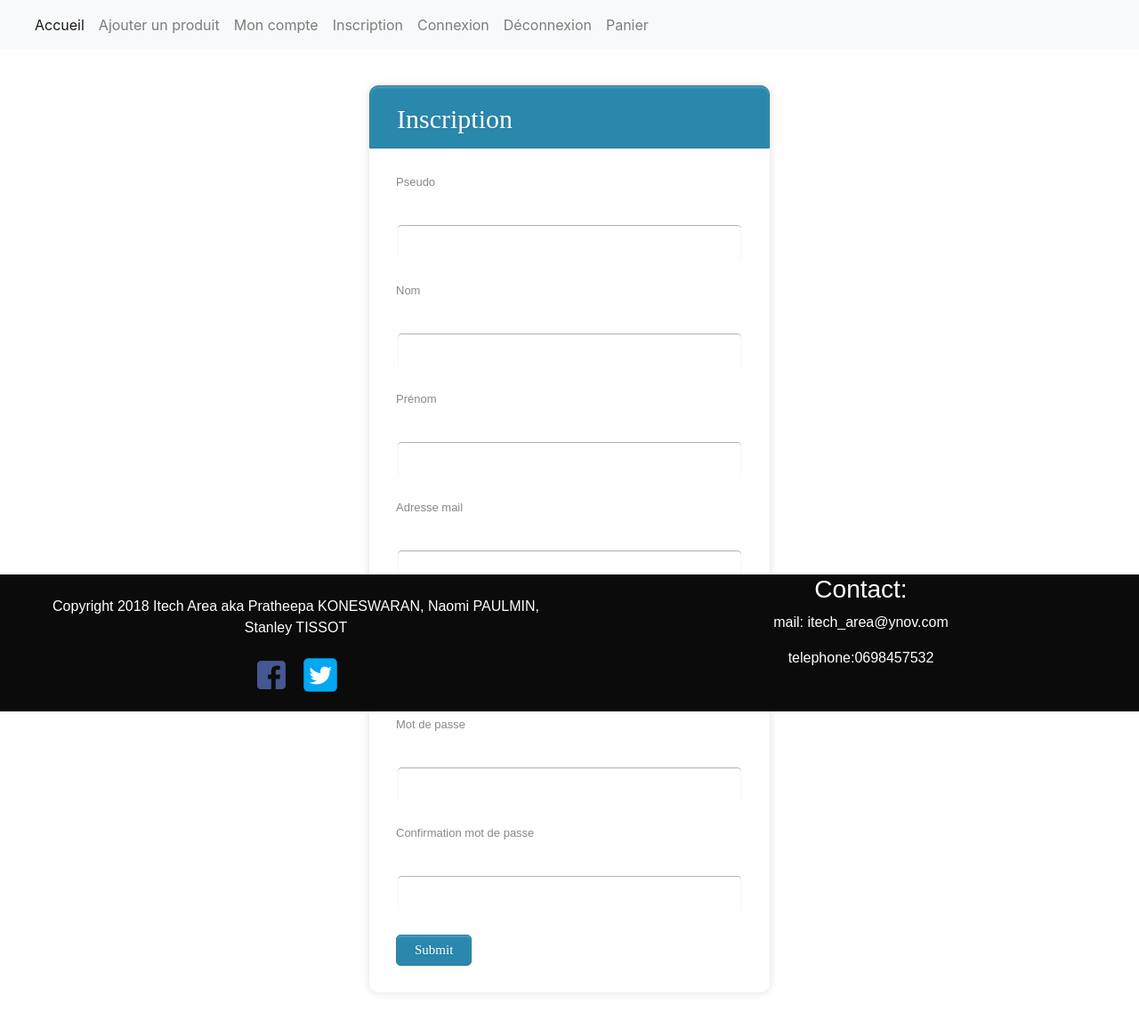
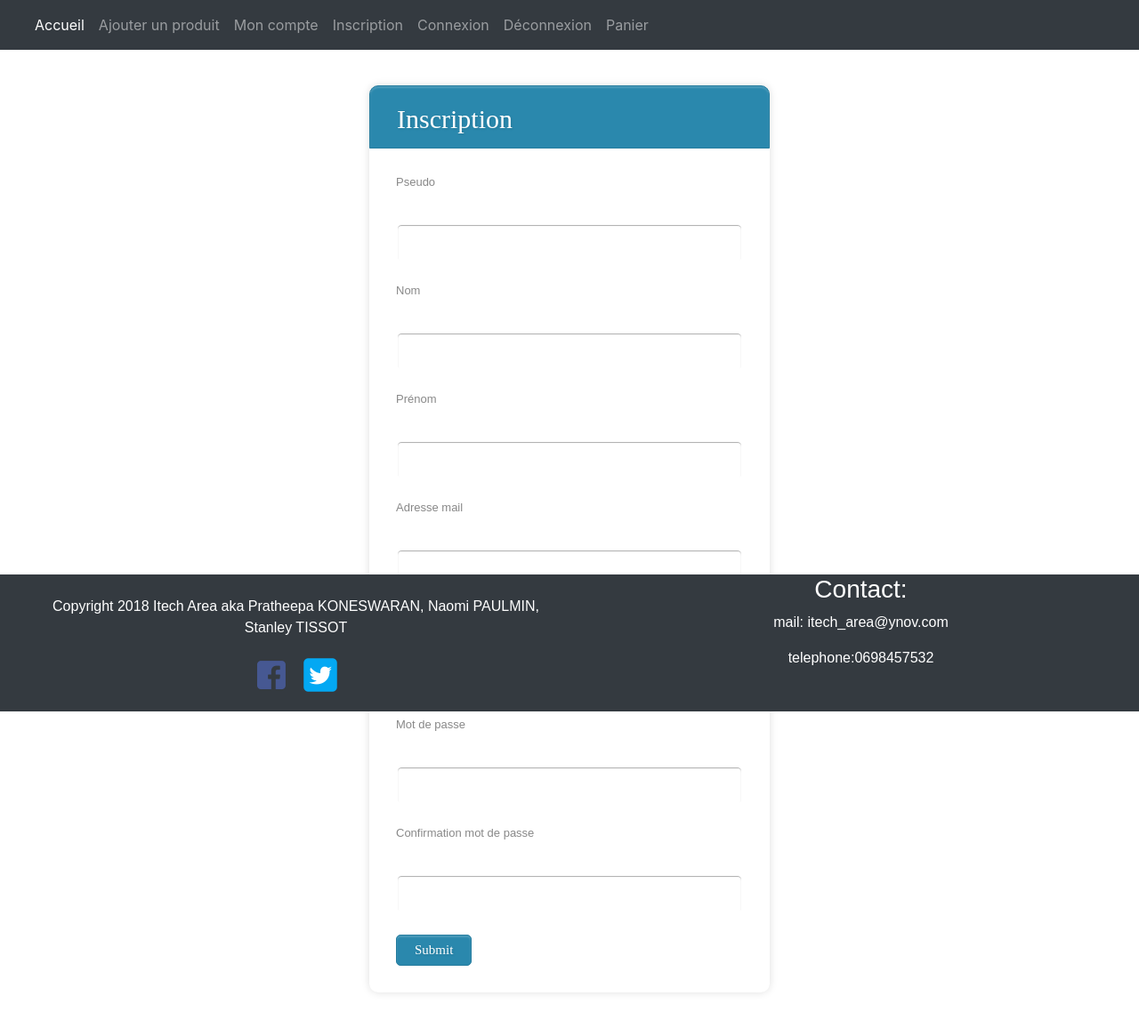
Before and after one commit to NaoSup/e-commerce, a PHP site: page /inscription.php in a window 1280 px wide. Shown: the whole page at 89% size. Run offline with PHP 8.4, Linux system fonts and the light colour scheme; some libraries are stand-ins or nearby versions.

Commit message:
Add files via upload

```diff
--- a/css/main.css
+++ b/css/main.css
@@ -4,7 +4,7 @@
     font-family: Arial;
     text-align: center;
     color :white;
-    background-color: #0b0b0b;
+    background-color:#343a40!important;
     width: 100%;
     bottom: 0;
     position: fixed;
--- a/includes/footer.html
+++ b/includes/footer.html
@@ -2,7 +2,7 @@
 
 
 <div class="bas"></div>
-<div id="footer">
+<div id="footer" style="background-color: #343a40!important">
     <div class="row">
         <div class="col-md-6">
             <ul>
@@ -20,7 +20,6 @@
     </div>
 </div>
 
-
 <script src="https://ajax.googleapis.com/ajax/libs/jquery/1.12.4/jquery.min.js"></script>
 <script src="https://maxcdn.bootstrapcdn.com/bootstrap/3.3.7/js/bootstrap.min.js" integrity="sha384-Tc5IQib027qvyjSMfHjOMaLkfuWVxZxUPnCJA7l2mCWNIpG9mGCD8wGNIcPD7Txa" crossorigin="anonymous"></script>
 </body>
--- a/includes/header.html
+++ b/includes/header.html
@@ -14,7 +14,7 @@
 <body>
 
 
-<nav class="navbar navbar-expand-lg navbar-light bg-light">
+<nav class="navbar navbar-expand-lg navbar navbar-dark bg-dark" style="background: #0b0b0b">
     <div class="container-fluid">
 
     <button class="navbar-toggler" type="button" data-toggle="collapse" data-target="#navbarNav" aria-controls="navbarNav" aria-expanded="false" aria-label="Toggle navigation">
--- a/index.php
+++ b/index.php
@@ -2,7 +2,6 @@
 session_start();
 require('./includes/init.php');
 include('./includes/header.html');
-include ('./includes/footer.html');
 
 
 ?>
@@ -56,6 +55,9 @@ else{
 </section>
 
 
+<?php
+include ('./includes/footer.html');
+?>
 <script src="https://ajax.googleapis.com/ajax/libs/jquery/1.12.4/jquery.min.js"></script>
 <script src="https://maxcdn.bootstrapcdn.com/bootstrap/3.3.7/js/bootstrap.min.js" integrity="sha384-Tc5IQib027qvyjSMfHjOMaLkfuWVxZxUPnCJA7l2mCWNIpG9mGCD8wGNIcPD7Txa" crossorigin="anonymous"></script>
 </body>
--- a/inscription.php
+++ b/inscription.php
@@ -1,7 +1,7 @@
 <?php
 require('./includes/init.php');
 include('./includes/header.html');
-include ('./includes/footer.html');
+
 
 ?>
 
@@ -71,6 +71,10 @@ if ((isset($_POST)) && (!empty($_POST['username'])) && (!empty($_POST['last_name
 }
 
 ?>
+<div class=""></div>
+<?php
+include ('./includes/footer.html');
+?>
     <script src="https://ajax.googleapis.com/ajax/libs/jquery/1.12.4/jquery.min.js"></script>
     <script src="https://maxcdn.bootstrapcdn.com/bootstrap/3.3.7/js/bootstrap.min.js" integrity="sha384-Tc5IQib027qvyjSMfHjOMaLkfuWVxZxUPnCJA7l2mCWNIpG9mGCD8wGNIcPD7Txa" crossorigin="anonymous"></script>
 </body>
--- a/page_produit.php
+++ b/page_produit.php
@@ -20,7 +20,7 @@ $req = $db->query("SELECT * FROM user WHERE id_user = $id_seller");
 $seller = $req->fetch();
 ?>
 <div class="row">
-    <div class="col-xs-10 col-xs-offset-1 col-sm-10 col-sm-offset-1 col-md-8 col-md-offset-2 col-lg-8 col-lg-offset-2">
+    <div class="col-xs-10 col-xs-offset-1 col-sm-10 col-sm-offset-1 col-md-8 col-md-offset-2 col-lg-8 col-lg-offset-2" style="text-align: center">
         <h3>Présentation du produit</h3>
         <img src="<?php echo $item['photo']; ?>" alt="" width="300">
         <h4><?php echo $item['name']; ?></h4>
```
